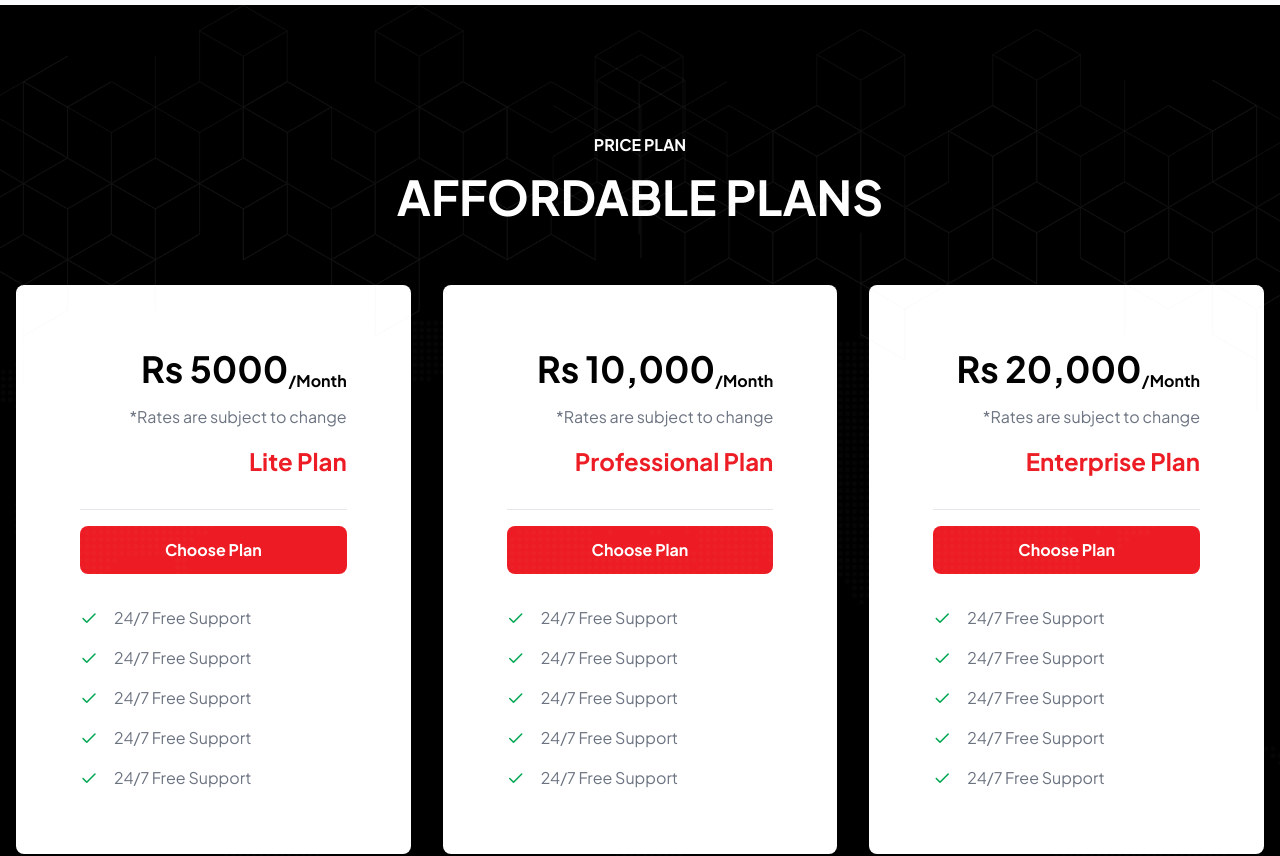
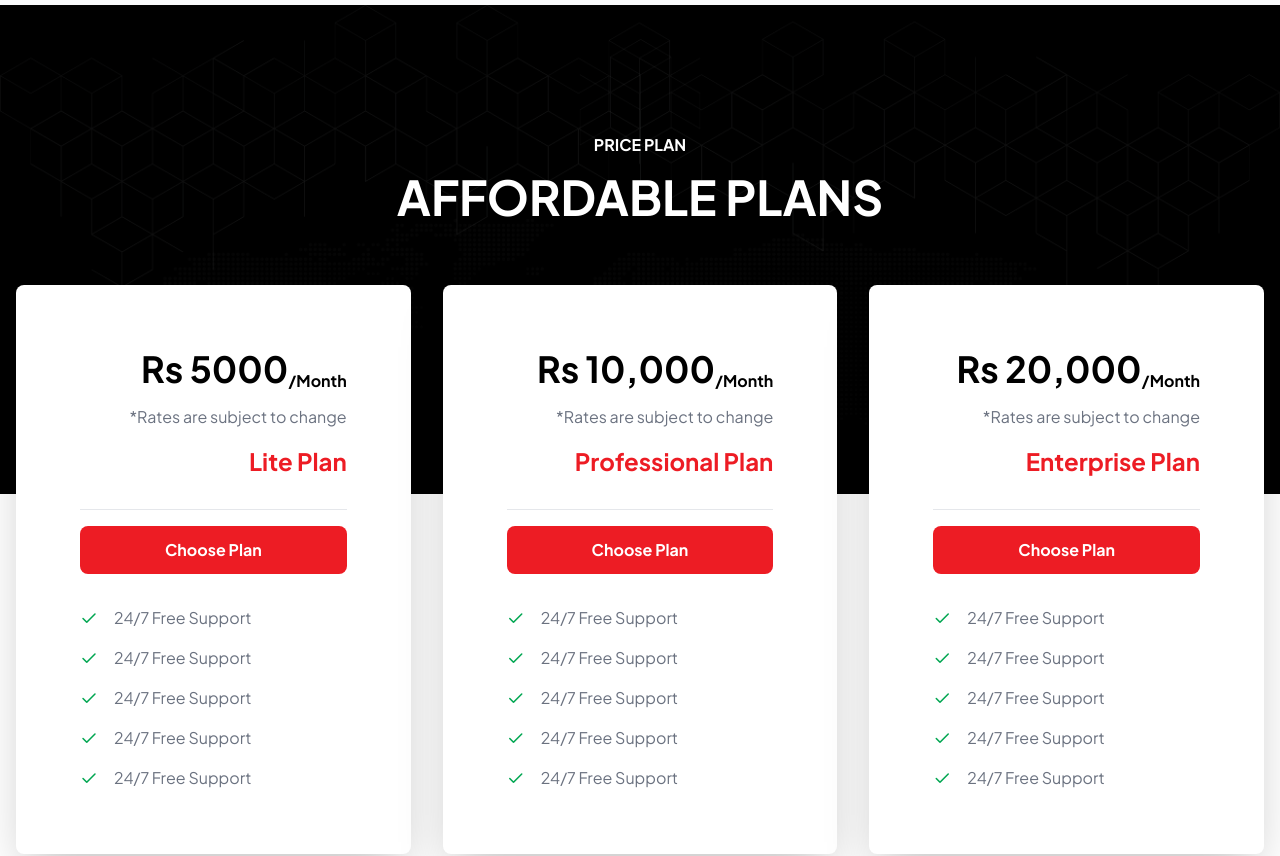
Before and after one commit to ishwordangol/rocketshipping, a Next.js app: page / in a window 1280 px wide. Shown: the part 4680-5536 px from the top of the page. Built offline with nearby package versions, Linux system fonts and the light colour scheme.

Commit message:
design update

```diff
--- a/app/globals.css
+++ b/app/globals.css
@@ -150,13 +150,14 @@ h6 {
 
 .pricingWrapper:after {
   position: absolute;
-  background: url("/assets/images/pricing-bg.png");
+  background: #000000 url(/assets/images/pricing-bg.png);
+  background-position: center top;
   background-size: cover;
-  background-position: center center;
+  background-repeat: no-repeat;
+  height: 50%;
   top: 0;
   left: 0;
   right: 0;
-  bottom: 0;
   content: "";
   pointer-events: none;
 }
--- a/app/page.tsx
+++ b/app/page.tsx
@@ -502,8 +502,8 @@ const Page = () => {
           </div>
         </div>
       </section>
-      <section className="relative bg-black pricingWrapper py-12 sm:py-16 md:py-24 lg:py-32">
-        <div className="container">
+      <section className="relative pricingWrapper py-12 sm:py-16 md:py-24 lg:py-32">
+        <div className="relative container z-10">
           <div className="heading-title flex justify-center flex-col text-center">
             <h3 className="text-white text-base uppercase font-bold">
               Price Plan
@@ -513,7 +513,7 @@ const Page = () => {
             </h2>
           </div>
           <div className="mt-8 lg:mt-12 grid md:grid-cols-3 gap-4 lg:gap-8">
-            <div className="p-4 lg:p-8 xl:p-16 rounded-lg bg-white">
+            <div className="p-4 lg:p-8 xl:p-16 rounded-lg bg-white shadow-2xl">
               <div className="space-y-4 text-right pb-8 border-b border-gray-200">
                 <h2 className="text-2xl md:text-3xl lg:text-4xl font-bold">
                   Rs 5000<sub className="text-base">/Month</sub>
@@ -549,7 +549,7 @@ const Page = () => {
                 </div>
               </div>
             </div>
-            <div className="p-4 lg:p-8 xl:p-16 rounded-lg bg-white">
+            <div className="p-4 lg:p-8 xl:p-16 rounded-lg bg-white shadow-2xl">
               <div className="space-y-4 text-right pb-8 border-b border-gray-200">
                 <h2 className="text-2xl md:text-3xl lg:text-4xl font-bold">
                   Rs 10,000<sub className="text-base">/Month</sub>
@@ -587,7 +587,7 @@ const Page = () => {
                 </div>
               </div>
             </div>
-            <div className="p-4 lg:p-8 xl:p-16 rounded-lg bg-white">
+            <div className="p-4 lg:p-8 xl:p-16 rounded-lg bg-white shadow-2xl">
               <div className="space-y-4 text-right pb-8 border-b border-gray-200">
                 <h2 className="text-2xl md:text-3xl lg:text-4xl font-bold">
                   Rs 20,000<sub className="text-base">/Month</sub>
```
